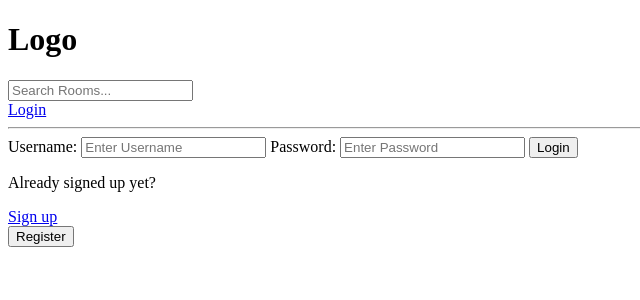
After one commit to mikoslaf/First-Django-project, a Django app: page /login/ in a window 1280 px wide. The commit adds this page. Shown: the top 300 px of the page, without its empty margins (0-640 px from the left). Run offline with Django 4.2, Linux system fonts and the light colour scheme.

Commit message:
added login itd...

```diff
--- a/storefront/base/urls.py
+++ b/storefront/base/urls.py
@@ -3,8 +3,13 @@ from . import views
 
 # UrlConf
 urlpatterns = [
+    path("login/", views.loginPage, name="login"),
+    path("logout/", views.logoutUser, name="logout"),
+    path('register/', views.registerPage, name='register'),
+
     path("", views.home, name="home"),
     path("list/<str:pk>", views.list, name="list"),
+
     path("create-room/", views.createRoom, name="create-room"),
     path("update-room/<int:pk>/", views.updateRoom, name="update-room"),
     path("delete-room/<int:pk>/", views.deleteRoom, name="delete-room"),
--- a/storefront/base/views.py
+++ b/storefront/base/views.py
@@ -1,4 +1,10 @@
 from django.shortcuts import render, redirect
+from django.contrib import messages
+from django.http import HttpResponse
+from django.contrib.auth.decorators import login_required
+from django.db.models import Q
+from django.contrib.auth.models import User
+from django.contrib.auth import authenticate, login, logout
 from .models import Room, Topic
 from .forms import RoomForm
 
@@ -10,14 +16,54 @@ from .forms import RoomForm
 #     {"id":3, "name":"Trzeci znak"},
 # ]
 
+def loginPage(request):
+    page = 'login'
+    if request.user.is_authenticated: # jeśli user jest zalogowany
+        return redirect('home')
+
+    if request.method == 'POST':
+        username = request.POST.get('username')
+        password = request.POST.get('password')
+
+        try:
+            user = User.objects.get(username=username)
+        except:
+            messages.error(request, 'User does not exits')
+
+        user = authenticate(request, username=username, password=password)
+
+        if user is not None:
+            login(request, user)
+            return redirect('home')
+        else:
+            messages.error(request, 'Username or password does not exits')
+
+    context = {'page': page}
+    return render(request, 'login_register.html', context)
+
+def logoutUser(request):
+    logout(request)
+    return redirect('home')
+
+def registerPage(request):
+    page = 'register'
+    context = {'page': page}
+
+    return render(request, 'login_register.html', context)
+
 def home(request):
     q = request.GET.get('q') if request.GET.get('q') != None else ''  # pobieramy zmienna z linku
 
-    lista = Room.objects.filter(topic__name__icontains = q) # Podczas zapytań do bd zamist . używa się __ chyba | icontains dodajce coś w stylu LIKE "%cos%"
+    lista = Room.objects.filter(
+        Q(topic__name__icontains = q) | # & == and, | == or
+        Q(name__icontains = q) |
+        Q(description__icontains = q)
+        ) # Podczas zapytań do bd zamist . używa się __ chyba | icontains dodajce coś w stylu LIKE "%cos%"
 
     topic = Topic.objects.all()
+    rooms_count = lista.count()
 
-    context =  {'name': 'Start', 'lista': lista, 'topics': topic}
+    context =  {'name': 'Start', 'lista': lista, 'topics': topic, 'room_count': rooms_count}
     return render(request, "lista.html", context)
 
 def list(request, pk):
@@ -30,6 +76,7 @@ def list(request, pk):
     context =  {'id': pk,'value': val}
     return render(request, "list.html", context)
 
+@login_required(login_url='login') # Gdy nie jesteś zalogowany przekierowuje do login/ | To jest dekorator
 def createRoom(request):
     form = RoomForm()
 
@@ -42,10 +89,13 @@ def createRoom(request):
     context = {'form': form}
     return render(request, "list_form.html", context)
 
-
+@login_required(login_url='login')
 def updateRoom(request, pk):
     room = Room.objects.get(id=pk) # Taki selece z sql
     form = RoomForm(instance=room) # wstaja do inputów dane z wyszukanego wiersza
+
+    if request.user != room.host:
+        return HttpResponse('Your are not allowed here!')
 
     if request.method == 'POST':
         form = RoomForm(request.POST, instance=room)
@@ -56,9 +106,13 @@ def updateRoom(request, pk):
     context = {'form': form}
     return render(request, "list_form.html", context)
 
+@login_required(login_url='login')
 def deleteRoom(request, pk):
     room = Room.objects.get(id=pk) # Taki selece z sql
     form = RoomForm(instance=room) # wstaja do inputów dane z wyszukanego wiersza
+
+    if request.user != room.host:
+        return HttpResponse('Your are not allowed here!')
 
     if request.method == 'POST':
         room.delete() # usuwa wiersz z bazdy danych
--- /dev/null
+++ b/storefront/templates/login_register.html
@@ -0,0 +1,31 @@
+{% extends 'main.html' %}
+
+{% block content %}
+
+<div>
+
+    <form  method="POST" action="">
+        {% csrf_token %}
+        <label>Username:</label>
+        <input type="text" name="username" placeholder="Enter Username">
+
+        <label>Password:</label>
+        <input type="password" name="password" placeholder="Enter Password">
+
+        <input type="submit" value="Login"/>
+    </form>
+</div>
+
+
+<div>
+    <p>Already signed up yet?</p>
+    <a href="{% url 'login' %}">Sign up</a>
+
+    <form  method="POST" action="">
+        {% csrf_token %}
+
+        <input type="submit" value="Register"/>
+    </form>
+</div>
+
+{% endblock content %}
--- a/storefront/templates/main.html
+++ b/storefront/templates/main.html
@@ -7,7 +7,27 @@
 </head>
 <body>
     <h1>Logo</h1>
+
+    <form method="GET" action="{% url 'home' %}">
+        <input type="text" name="q" placeholder="Search Rooms..."/>
+    </form>
+
+    {% if request.user.is_authenticated %}
+        <a href="{% url 'logout' %}">Logout</a>
+    {% else %}
+        <a href="{% url 'login' %}">Login</a>
+    {% endif %}
+
     <hr>
+
+    {% if messages %}
+    <ul class="messages">
+        {% for message in messages %}
+        <li{% if message.tags %} class="{{ message.tags }}"{% endif %}>{{ message }}</li>
+        {% endfor %}
+    </ul>
+    {% endif %}
+
     {% block content %}
 
     {% endblock %}
```
Also changed, not shown: storefront/templates/lista.html (+5 -2 lines), storefront/db.sqlite3.
